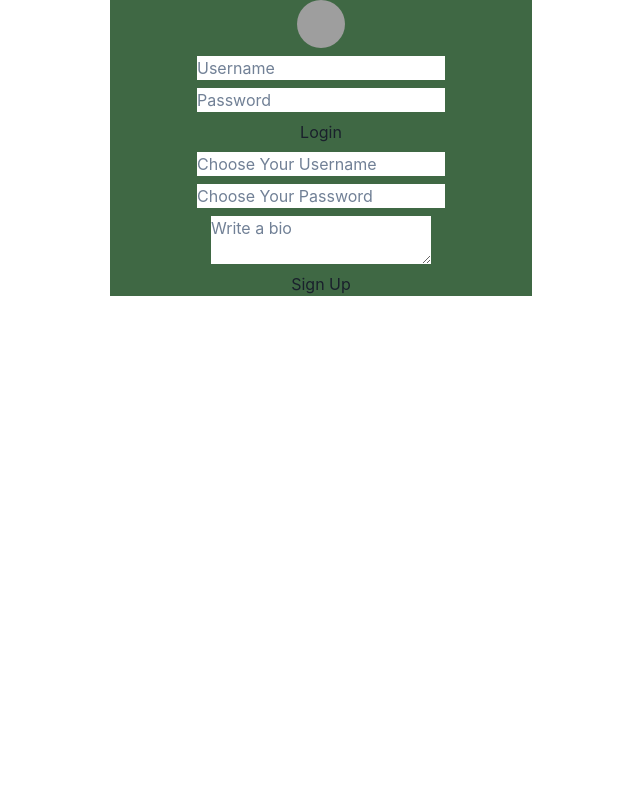
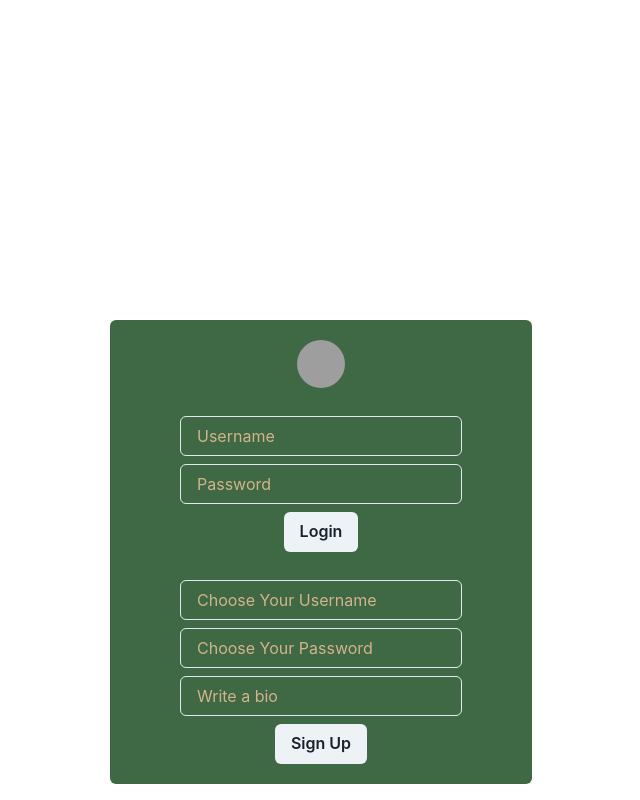
Before and after one commit to zaperstein/practice-time-2, a React (Create React App) app in the folder client/: page / in a window 1280 px wide. Shown: the whole page, without its empty margins (319-959 px from the left). Built offline with nearby package versions, Linux system fonts and the light colour scheme; no server answers; grey boxes are pictures that could not be loaded.

Commit message:
up until setlist post repair

```diff
--- a/client/src/AddSongToSetlistForm.js
+++ b/client/src/AddSongToSetlistForm.js
@@ -1,6 +1,7 @@
 import React, { useState, useEffect } from 'react'
 import { useContext } from "react"
 import { UserContext } from "./context/user"
+import { VStack, Input, Button, Text, Select } from '@chakra-ui/react';
 
 
 
@@ -54,13 +55,15 @@ function AddSongToSetlistForm({setlist}) {
 
   return (
     <form>
-      <select onChange={handleSelect}>
+      <VStack>
+      <Select onChange={handleSelect}>
         <option>SELECT A SONG TO ADD</option>
         {songs?.map((song) => <option >
           {song.title}
         </option>)}
-      </select>
+      </Select>
       <button type="button" onClick={handleSubmit}>Add Song to {setlist.name}</button>
+    </VStack>
     </form>
   )
 }
--- a/client/src/App.js
+++ b/client/src/App.js
@@ -5,6 +5,7 @@ import Signup from "./Signup";
 import { useContext } from "react";
 import { UserContext } from "./context/user";
 import { ThemeContext } from "./context/theme"
+
 // import { ThemeContext } from "./context/theme"
 import { Stack, HStack, VStack, Avatar, Center } from '@chakra-ui/react'
 function App() {
@@ -35,13 +36,15 @@ function App() {
   } else {
     return (
       <>
-      <Center>
+      <Center mt="25%">
       <VStack
         bg={darkGreen}
         w="33%"
         mb="2"
         justifyContent="center"
-        alignItems="center">
+        alignItems="center"
+        borderRadius="md"
+        p="5">
         <Avatar src='https://bit.ly/broken-link' />
         <Login onLogin={setUser} />;
         <Signup />
--- a/client/src/Login.js
+++ b/client/src/Login.js
@@ -1,9 +1,12 @@
-import { VStack } from '@chakra-ui/react';
+import { VStack, Input, Button } from '@chakra-ui/react';
 import { useState } from 'react';
+import { ThemeContext } from "./context/theme"
+import { useContext } from "react"
 // import { useNavigate } from "react-router-dom";
 function Login({ onLogin }) {
   const [username, setUsername] = useState("");
   const [password, setPassword] = useState("")
+  const { darkGreen, lightGreen, tan } = useContext(ThemeContext)
 
   // const navigate = useNavigate();
   function handleSubmit(e) {
@@ -39,22 +42,25 @@ function Login({ onLogin }) {
   return (
 
     <form onSubmit={handleSubmit}>
-      <VStack>
-      <input
+      <VStack p="5">
+      <Input
+        color="tan"
         placeholder="Username"
+        _placeholder= {{color: "tan"}}
         type="text"
         value={username}
         onChange={(e) => setUsername(e.target.value)}
         />
-      <input
+      <Input
+        color="tan"
         placeholder="Password"
+        _placeholder= {{color: "tan"}}
         type="password"
         value={password}
         onChange={(e) => setPassword(e.target.value)}
-
         />
 
-      <button type="submit">Login</button>
+      <Button type="submit">Login</Button>
     </VStack>
     </form>
   );
--- a/client/src/Navbar.js
+++ b/client/src/Navbar.js
@@ -1,8 +1,13 @@
 import { Link } from "react-router-dom";
 import { useContext } from "react";
 import { UserContext } from "./context/user";
+import { ThemeContext } from "./context/theme";
+import { Center, Square, Circle, VStack, HStack, Button, Text } from '@chakra-ui/react'
+
+
 function Navbar({ onLogout }) {
   const { user, setUser } = useContext(UserContext)
+  const { darkGreen, lightGreen, tan } = useContext(ThemeContext)
 
 
   function handleLogout() {
@@ -18,17 +23,34 @@ function Navbar({ onLogout }) {
 
 
   return (
+    <>
+    <Button
+      bg={darkGreen}
+      color={tan}>
+      <Link to="/" onClick={handleLogout}>Logout</Link>
+    </Button>
+    <Center>
 
-    <>
+    <VStack
+      bg={darkGreen}
+      color="tan"
+      w="50%"
+      m={10}
+      p={10}
+      borderRadius="md"
+      >
     <header>
-      <h2>Welcome, {user.username}!</h2>
-      <Link to="/" onClick={handleLogout}>Logout</Link>
+      <Text fontSize='3xl'>Welcome, {user.username}!</Text>
     </header>
     <nav>
-      <Link to="setlists">My Gigs</Link>
-      <Link to="myinstruments">My Instruments</Link>
-      <Link to="/songs">All Songs</Link>
+      <HStack>
+        <Link to="setlists">My Gigs</Link>
+        <Link to="myinstruments">My Instruments</Link>
+        <Link to="/songs">All Songs</Link>
+      </HStack>
     </nav>
+    </VStack>
+    </Center>
     </>
   );
 }
--- a/client/src/NewSetListForm.js
+++ b/client/src/NewSetListForm.js
@@ -1,9 +1,12 @@
 import React, { useContext, useState } from 'react'
 import { UserContext } from "./context/user"
+import { VStack, Input, Button, Text, Center } from '@chakra-ui/react';
+import { ThemeContext } from "./context/theme"
 
 
 
 function NewSetListForm({setlists, setSetlists}) {
+  const { darkGreen, lightGreen, tan } = useContext(ThemeContext)
   const { user } = useContext(UserContext);
   const [name, setName] = useState("")
 
@@ -35,17 +38,23 @@ function NewSetListForm({setlists, setSetlists}) {
   }
 
   return (
+    <VStack>
+      <Center>
     <form onSubmit={handleSubmit}>
-      <h1>Create a new gig</h1>
-      <input
+      <Text fontSize='3xl' >Create a new gig</Text>
+      <Input
         placeholder="Name"
         type="text"
         name="name"
         onChange={handleChange}
         value={name}
-      />
-      <button type="submit">Create</button>
+        />
+      <Button
+      bg={lightGreen}
+      type="submit">Create</Button>
     </form>
+    </Center>
+    </VStack>
   );
 }
 
--- a/client/src/Setlist.js
+++ b/client/src/Setlist.js
@@ -1,5 +1,6 @@
 import React, { useEffect, useState } from 'react'
 import { Link } from "react-router-dom"
+import { VStack, Input, Button, Text } from '@chakra-ui/react';
 import AddSongToSetlistForm from './AddSongToSetlistForm';
 
 
@@ -23,9 +24,11 @@ function toggleDisplay(e) {
 
   return (
     <>
-    <div>{setlist?.name} : {setlist.songs?.length} {setlist.songs?.length > 1 ? "songs" : "song" }
-    <AddSongToSetlistForm setlist={setlist}/>
-    </div>
+    {/* <Center> */}
+
+        <Text fontSize='2xl'>{setlist?.name} : {setlist.songs?.length} {setlist.songs?.length > 1 ? "songs" : "song" }
+        </Text>
+        <AddSongToSetlistForm setlist={setlist}/>
     <ul>
     {setlist.songs?.map((song) => (
       <>
@@ -39,6 +42,7 @@ function toggleDisplay(e) {
       ))}
     </ul>
 
+      {/* </Center> */}
     </>
 
   )
--- a/client/src/Setlists.js
+++ b/client/src/Setlists.js
@@ -3,10 +3,13 @@ import { useContext } from "react"
 import { UserContext } from "./context/user"
 import { Link, useParams } from "react-router-dom"
 import Setlist from './Setlist'
+import { ThemeContext } from "./context/theme"
 import NewSetListForm from './NewSetListForm'
+import { Center, Square, Circle, VStack, HStack, Button, Text, Box } from '@chakra-ui/react'
 
 
 function Setlists() {
+  const { darkGreen, lightGreen, tan } = useContext(ThemeContext)
   const { user } = useContext(UserContext)
   const [setlists, setSetlists] = useState([])
 
@@ -29,14 +32,26 @@ function Setlists() {
 
 
   return (
-    <>
-    <h1>{user?.username}'s Gigs</h1>
-    {setlists?.map((setlist) => (
-   <Setlist key={setlist.id} setlist={setlist}/>
-))}
-  <NewSetListForm setlists={setlists} setSetlists={setSetlists}/>
-  <Link to="/myinstruments">My Instruments</Link>
-    </>
+    <Center>
+      <Text
+      bg={darkGreen}
+      color={tan}
+      borderRadius="md"
+      p="10"
+      >
+      <VStack>
+          <Text fontSize='4xl'>{user?.username}'s Gigs</Text>
+          {setlists?.map((setlist) => (
+            <Setlist key={setlist.id} setlist={setlist}/>
+            ))}
+        <NewSetListForm setlists={setlists} setSetlists={setSetlists}/>
+        <Button
+        bg={lightGreen}>
+        <Link to="/myinstruments">My Instruments</Link>
+        </Button>
+      </VStack>
+      </Text>
+    </Center>
   )
 }
 
--- a/client/src/Signup.js
+++ b/client/src/Signup.js
@@ -1,7 +1,10 @@
-import React, { useState, } from 'react'
-import {useNavigate} from 'react-router-dom'
-import { VStack } from '@chakra-ui/react';
+import React, { useState } from 'react'
+import { useNavigate } from 'react-router-dom'
+import { VStack, Input, Button, Text } from '@chakra-ui/react';
+import { ThemeContext } from "./context/theme"
+import { useContext } from "react"
 function Signup() {
+  const { darkGreen, lightGreen, tan } = useContext(ThemeContext)
   const [formData, setFormData] = useState({
     username: '',
     password: '',
@@ -48,29 +51,35 @@ setFormData({
     <form onSubmit={handleSubmit}>
       <VStack>
 
-      <input
+      <Input
+        color="tan"
         placeholder="Choose Your Username"
+        _placeholder= {{color: "tan"}}
         type="text"
         name="username"
         value={username}
         onChange={handleChange}
         />
-      <input
+      <Input
+        color="tan"
         placeholder="Choose Your Password"
+        _placeholder= {{color: "tan"}}
         type="password"
         name="password"
         value={password}
         onChange={handleChange}
         />
-        <textarea
+        <Input
+        color="tan"
         placeholder="Write a bio"
+        _placeholder= {{color: "tan"}}
         type="text"
         name="bio"
         value={bio}
         onChange={handleChange}
         />
 
-      <button type="submit">Sign Up</button>
+      <Button type="submit">Sign Up</Button>
         </VStack>
     </form>
   )
--- a/client/src/context/theme.js
+++ b/client/src/context/theme.js
@@ -4,7 +4,7 @@ const ThemeContext = React.createContext();
 
 
 function ThemeProvider({ children }) {
-  const lightGreen = "#5DAA68"
+  const lightGreen = "7fb086"
   const darkGreen = "#3F6844"
   const tan = "#FAF1CF"
 
```
